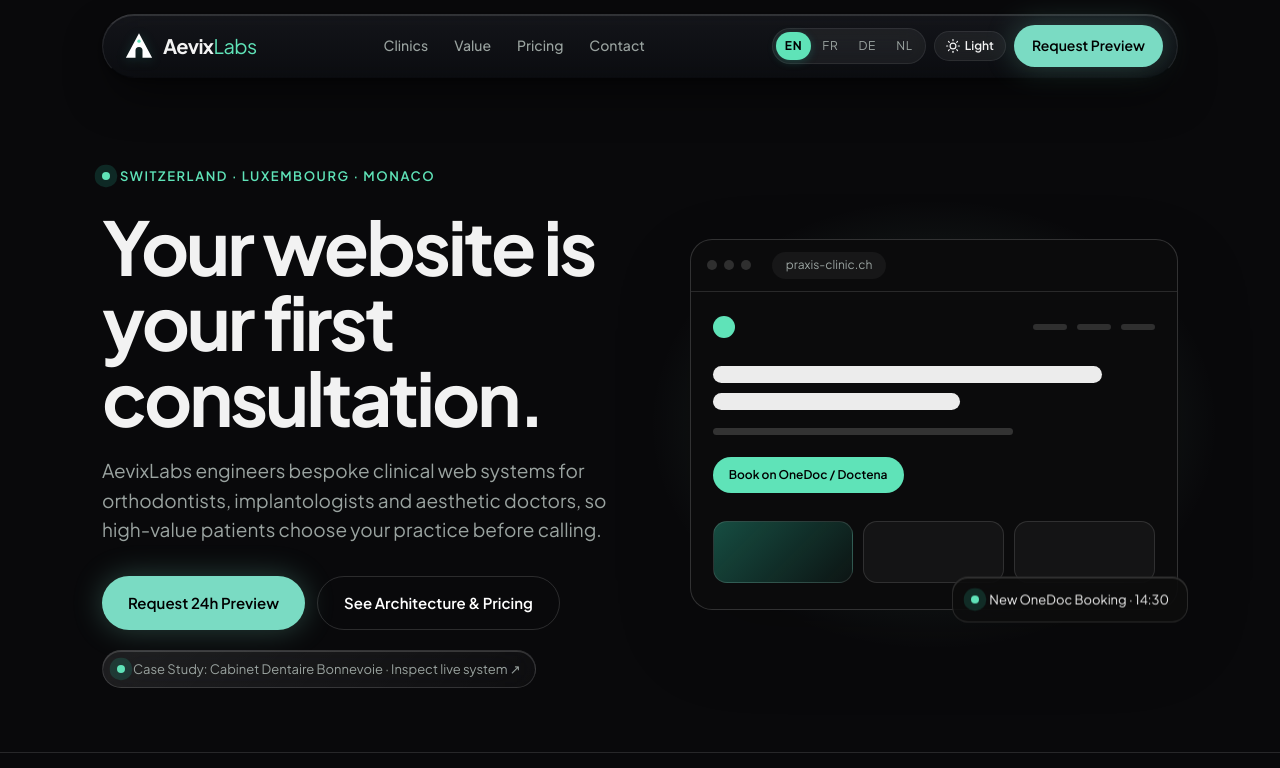
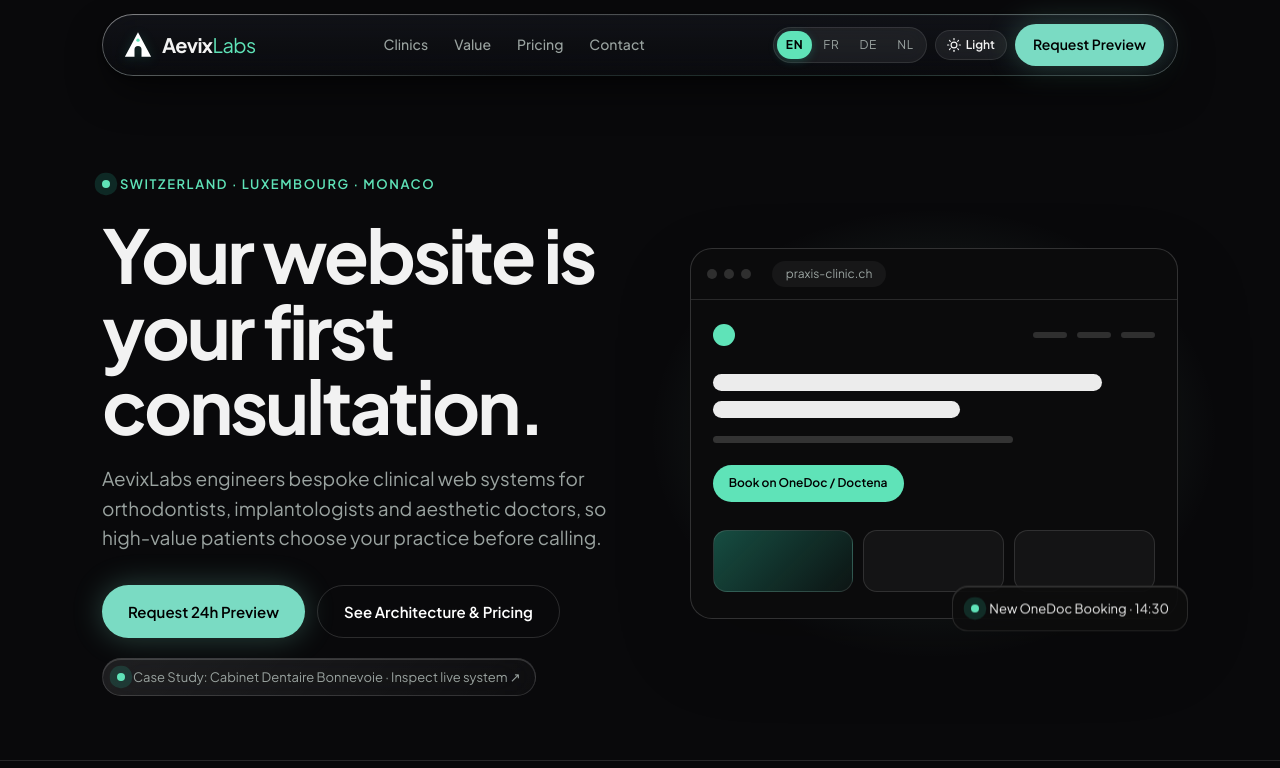
Before and after one commit to proediter07/aevixlabs, a plain HTML site: page index.html in a window 1280 px wide. Both pictures are taken after a click on the button "Dark". Shown: the top 768 px of the page. Drawn offline with Linux system fonts and the light colour scheme.

Commit message:
Upgrade navbar to 60fps Apple Liquid Glass pill with Fresnel specular rim

```diff
--- a/index.html
+++ b/index.html
@@ -71,14 +71,13 @@
   --glass-border:1px solid rgba(10,10,10,.08);
   --glass-shadow:0 10px 30px rgba(0,0,0,.04);
   --nav-bg:rgba(255,255,255,.85);
-  --nav-liquid-bg:linear-gradient(180deg,rgba(255,255,255,0.68) 0%,rgba(246,248,247,0.45) 100%);
-  --nav-liquid-border-top:rgba(255,255,255,0.85);
-  --nav-liquid-border-side:rgba(10,10,10,0.06);
-  --nav-liquid-border-bottom:rgba(10,10,10,0.08);
-  --nav-liquid-shadow:0 16px 36px -10px rgba(10,20,18,0.05),0 2px 8px -1px rgba(0,0,0,0.02),inset 0 1px 0 0 rgba(255,255,255,0.85);
-  --nav-liquid-shadow-hover:0 20px 44px -8px rgba(10,20,18,0.08),0 4px 12px -2px rgba(0,0,0,0.03),inset 0 1px 0 0 #ffffff;
-  --nav-pill-bg:rgba(0,0,0,0.035);
-  --nav-pill-border:1px solid rgba(10,10,10,0.06);
+  --nav-liquid-bg:linear-gradient(180deg,rgba(255,255,255,0.48) 0%,rgba(244,246,245,0.34) 100%);
+  --nav-liquid-rim:linear-gradient(135deg,rgba(255,255,255,0.95) 0%,rgba(255,255,255,0.22) 38%,rgba(10,10,10,0.08) 68%,rgba(255,255,255,0.72) 100%);
+  --nav-liquid-sheen:rgba(255,255,255,0.65);
+  --nav-liquid-shadow:0 14px 34px -10px rgba(10,20,18,0.09),0 2px 8px -2px rgba(0,0,0,0.04),inset 0 1px 1px rgba(255,255,255,0.85),inset 0 -1px 1px rgba(255,255,255,0.35);
+  --nav-liquid-shadow-hover:0 20px 44px -10px rgba(10,20,18,0.12),0 4px 12px -2px rgba(0,0,0,0.05),inset 0 1px 1px #ffffff,inset 0 -1px 1px rgba(255,255,255,0.45);
+  --nav-pill-bg:rgba(10,10,10,0.045);
+  --nav-pill-border:1px solid rgba(10,10,10,0.07);
   --mock-bg:#ffffff;
   --mock-border:1px solid rgba(10,10,10,.12);
   --mock-head:#111111;
@@ -117,14 +116,13 @@ html[data-theme="dark"]{
   --glass-border:1px solid rgba(255,255,255,.14);
   --glass-shadow:inset 0 1px 0 rgba(255,255,255,.16);
   --nav-bg:rgba(10,10,12,.75);
-  --nav-liquid-bg:linear-gradient(180deg,rgba(26,28,34,0.65) 0%,rgba(12,14,18,0.75) 100%);
-  --nav-liquid-border-top:rgba(255,255,255,0.16);
-  --nav-liquid-border-side:rgba(255,255,255,0.08);
-  --nav-liquid-border-bottom:rgba(0,0,0,0.45);
-  --nav-liquid-shadow:0 20px 48px -12px rgba(0,0,0,0.65),0 2px 8px rgba(0,0,0,0.4),inset 0 1px 0 0 rgba(255,255,255,0.12);
-  --nav-liquid-shadow-hover:0 24px 56px -10px rgba(0,0,0,0.75),0 4px 12px rgba(0,0,0,0.5),inset 0 1px 0 0 rgba(255,255,255,0.2);
-  --nav-pill-bg:rgba(255,255,255,0.05);
-  --nav-pill-border:1px solid rgba(255,255,255,0.08);
+  --nav-liquid-bg:linear-gradient(180deg,rgba(24,27,34,0.52) 0%,rgba(12,14,18,0.42) 100%);
+  --nav-liquid-rim:linear-gradient(135deg,rgba(255,255,255,0.34) 0%,rgba(255,255,255,0.07) 40%,rgba(122,219,195,0.12) 72%,rgba(255,255,255,0.22) 100%);
+  --nav-liquid-sheen:rgba(255,255,255,0.14);
+  --nav-liquid-shadow:0 18px 44px -10px rgba(0,0,0,0.68),0 2px 10px rgba(0,0,0,0.42),inset 0 1px 1px rgba(255,255,255,0.22),inset 0 -1px 1px rgba(122,219,195,0.08);
+  --nav-liquid-shadow-hover:0 24px 54px -10px rgba(0,0,0,0.78),0 4px 14px rgba(0,0,0,0.5),inset 0 1px 1px rgba(255,255,255,0.3),inset 0 -1px 1px rgba(122,219,195,0.14);
+  --nav-pill-bg:rgba(255,255,255,0.06);
+  --nav-pill-border:1px solid rgba(255,255,255,0.1);
   --mock-bg:#0b0b0c;
   --mock-border:1px solid rgba(255,255,255,.16);
   --mock-head:#ececec;
@@ -149,16 +147,21 @@ html[data-theme="dark"]{
   padding-bottom:env(safe-area-inset-bottom,0px);
 }
 
-html{background:var(--bg);scroll-behavior:smooth;scroll-padding-top:calc(env(safe-area-inset-top,0px) + 80px);transition:background .25s ease}
+html{background:var(--bg);scroll-behavior:smooth;scroll-padding-top:calc(env(safe-area-inset-top,0px) + 88px)}
 *{box-sizing:border-box}
-body{margin:0;color:var(--ink);font-family:var(--font-body);line-height:1.55;overflow-x:hidden;transition:color .25s ease}
+body{margin:0;padding-top:0;background:var(--bg);color:var(--ink);font-family:var(--font-body);line-height:1.55;overflow-x:clip}
 body::before{content:"";position:fixed;inset:0 0 auto;height:env(safe-area-inset-top,0px);background:var(--bg);z-index:60}
+main,footer{user-select:text;-webkit-user-select:text}
+main{padding-top:86px;background:var(--bg)}
 h1,h2,h3,.price,.wm,.big{font-family:var(--font-head);letter-spacing:-.03em}
 .wrap{max-width:1120px;margin:0 auto;padding:0 22px}
 .glass{background:var(--glass-bg);-webkit-backdrop-filter:blur(20px) saturate(150%);backdrop-filter:blur(20px) saturate(150%);border:var(--glass-border);box-shadow:var(--glass-shadow);transition:background .25s ease,border-color .25s ease}
-header{position:sticky;top:env(safe-area-inset-top,0px);z-index:50;padding-top:14px}
-.nav{position:relative;display:flex;align-items:center;justify-content:space-between;gap:12px;padding:10px 14px 10px 22px;border-radius:999px;background:var(--nav-liquid-bg);-webkit-backdrop-filter:blur(24px) saturate(180%);backdrop-filter:blur(24px) saturate(180%);border-top:1px solid var(--nav-liquid-border-top);border-left:1px solid var(--nav-liquid-border-side);border-right:1px solid var(--nav-liquid-border-side);border-bottom:1px solid var(--nav-liquid-border-bottom);box-shadow:var(--nav-liquid-shadow);transition:all .3s cubic-bezier(.16,1,.3,1)}
-.nav:hover{box-shadow:var(--nav-liquid-shadow-hover)}
+header.nav{position:fixed;top:calc(env(safe-area-inset-top,0px) + 14px);left:50%;transform:translateX(-50%);z-index:50;width:min(1076px,calc(100% - 44px));margin:0;display:flex;align-items:center;justify-content:space-between;gap:12px;padding:10px 14px 10px 22px;border-radius:999px;background:var(--nav-liquid-bg);-webkit-backdrop-filter:blur(22px) saturate(210%) brightness(1.04);backdrop-filter:blur(22px) saturate(210%) brightness(1.04);border:none;box-shadow:var(--nav-liquid-shadow);transition:box-shadow .3s cubic-bezier(.16,1,.3,1),background .25s ease}
+header.nav::before{content:"";position:absolute;inset:0;border-radius:inherit;padding:1px;background:var(--nav-liquid-rim);-webkit-mask:linear-gradient(#fff 0 0) content-box,linear-gradient(#fff 0 0);-webkit-mask-composite:xor;mask:linear-gradient(#fff 0 0) content-box,linear-gradient(#fff 0 0);mask-composite:exclude;pointer-events:none}
+header.nav::after{content:"";position:absolute;inset:0;border-radius:inherit;background:radial-gradient(280px circle at var(--nx,50%) 0%,var(--nav-liquid-sheen),transparent 70%);opacity:0;transition:opacity .35s ease;pointer-events:none}
+header.nav:hover{box-shadow:var(--nav-liquid-shadow-hover)}
+header.nav:hover::after{opacity:1}
+header.nav > *{position:relative;z-index:1}
 .brand{display:flex;align-items:center;gap:10px;color:var(--ink);text-decoration:none;transition:transform .2s}
 .brand:hover{transform:scale(1.02)}
 .brand svg{width:28px;height:28px;filter:drop-shadow(0 2px 6px rgba(44,201,166,.2))}
@@ -275,7 +278,7 @@ footer{border-top:1px solid var(--line);margin-top:40px;padding:30px 22px;text-a
   </symbol>
 </svg>
 
-<header><div class="wrap"><div class="nav glass">
+<header id="liquid-nav" class="nav">
 <a class="brand" href="#top" aria-label="AevixLabs"><svg viewBox="0 0 64 64"><use href="#m"/></svg><span class="wm"><b>Aevix</b><i>Labs</i></span></a>
 <nav class="links"><a href="#who" data-i18n="n_who">Clinics</a><a href="#calc" data-i18n="n_calc">Value</a><a href="#pricing" data-i18n="n_price">Pricing</a><a href="#contact" data-i18n="n_contact">Contact</a></nav>
 <div class="right">
@@ -286,7 +289,7 @@ footer{border-top:1px solid var(--line);margin-top:40px;padding:30px 22px;text-a
   </button>
   <a class="btn sm" href="#contact" data-i18n="cta">Request Preview</a>
 </div>
-</div></div></header>
+</header>
 
 <main id="top">
 <div class="wrap"><div class="hero">
@@ -706,5 +709,16 @@ try{
   else setTheme('light');
 }catch(e){setTheme('light');}
 </script>
+
+<script>
+(function(){
+  var nav = document.getElementById('liquid-nav');
+  if (!nav) return;
+  nav.addEventListener('pointermove', function(e){
+    var r = nav.getBoundingClientRect();
+    nav.style.setProperty('--nx', (e.clientX - r.left) + 'px');
+  });
+})();
+</script>
 </body>
 </html>
```
